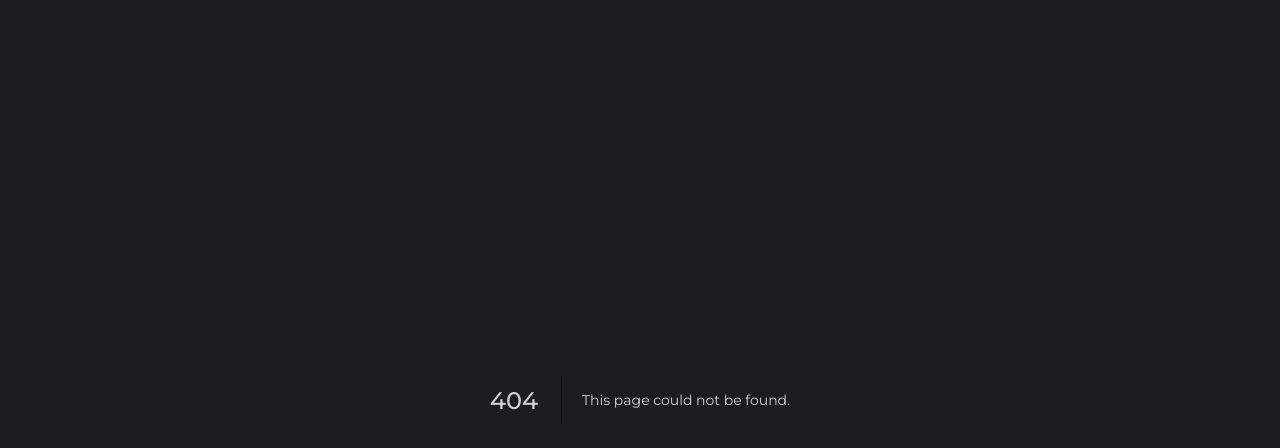
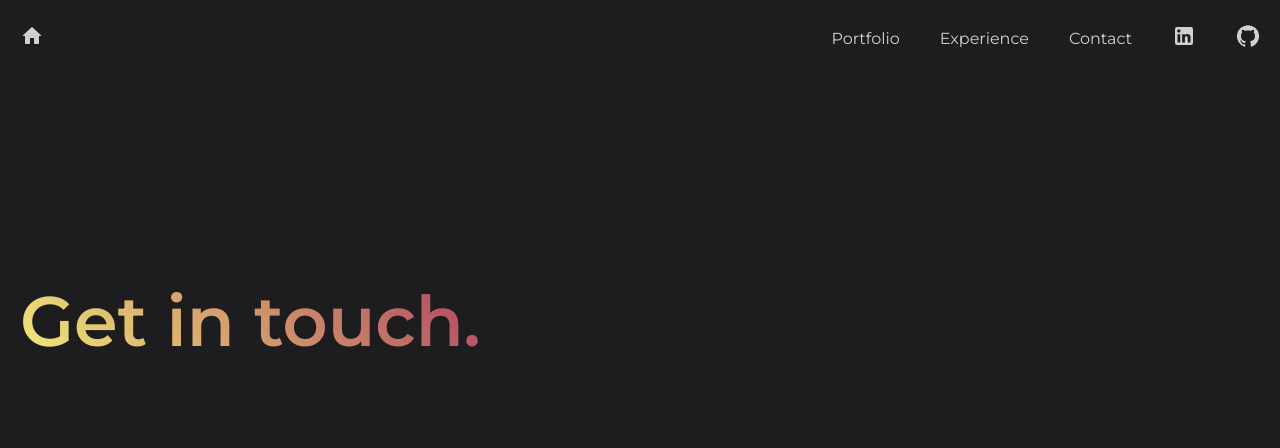
Before and after one commit to katesheldon18/portfolio, a Next.js app: page /contact in a window 1280 px wide. Before the commit this address had no page. Shown: the top 448 px of the page. Built offline with nearby package versions, Linux system fonts and the light colour scheme.

Commit message:
Added routing & new pages & links

```diff
--- a/components/Navigation/Navigation.tsx
+++ b/components/Navigation/Navigation.tsx
@@ -3,23 +3,38 @@ import styles from "./Navigation.module.scss";
 import GitHubIcon from "@mui/icons-material/GitHub";
 import LinkedInIcon from "@mui/icons-material/LinkedIn";
 import HomeRoundedIcon from "@mui/icons-material/HomeRounded";
+import Link from "next/link";
 
 export const Navigation = () => {
   return (
     <div className={styles.navigation}>
-      <div className={styles.icon}>
+      <Link href="/" className={styles.icon}>
         <HomeRoundedIcon />
-      </div>
+      </Link>
       <div className={styles.container}>
-        <div className={styles.link}>Portfolio</div>
-        <div className={styles.link}>About</div>
-        <div className={styles.link}>Contact</div>
-        <div className={styles.icon}>
+        <Link href="/portfolio">
+          <div className={styles.link}>Portfolio</div>
+        </Link>
+        <Link href="/experience">
+          <div className={styles.link}>Experience</div>
+        </Link>
+        <Link href="/contact">
+          <div className={styles.link}>Contact</div>
+        </Link>
+        <a
+          href="https://www.linkedin.com/in/katesheldon18/"
+          className={styles.icon}
+          target="_blank"
+        >
           <LinkedInIcon />
-        </div>
-        <div className={styles.icon}>
+        </a>
+        <a
+          href="https://github.com/katesheldon18/"
+          className={styles.icon}
+          target="_blank"
+        >
           <GitHubIcon />
-        </div>
+        </a>
       </div>
     </div>
   );
--- /dev/null
+++ b/pages/contact.tsx
@@ -0,0 +1,15 @@
+import React from "react";
+import styles from "./index.module.scss";
+import { Navigation } from "../components/Navigation/Navigation";
+import Document from "./_document";
+
+export default function Page() {
+  return (
+    <div className={styles.base}>
+      <Navigation />
+      <div className={styles.welcome}>
+        <span className={styles.name}>Get in touch.</span>
+      </div>
+    </div>
+  );
+}
--- a/styles/global.scss
+++ b/styles/global.scss
@@ -7,3 +7,7 @@
 body {
     margin: 0px;
 }
+
+a {
+    text-decoration: none;
+}
```
Also changed, not shown: pages/experience.tsx (added, +15 -0 lines), pages/portfolio.tsx (added, +15 -0 lines).
